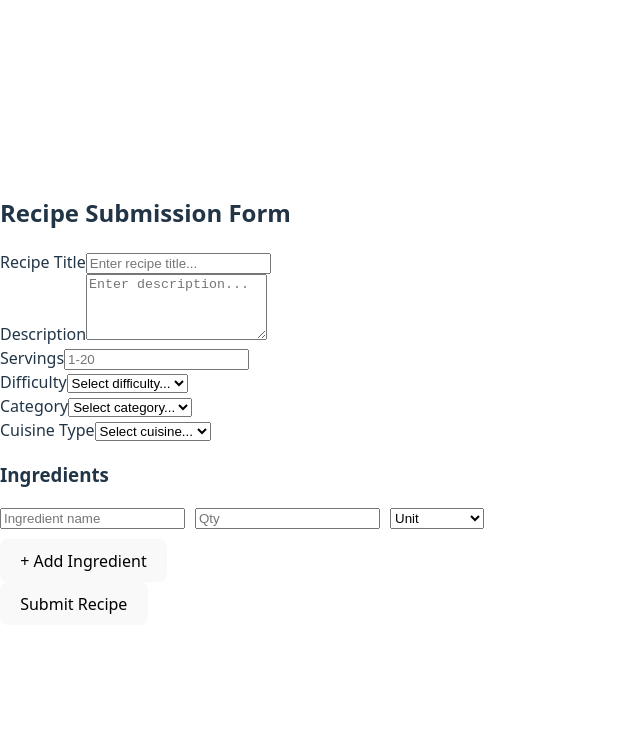
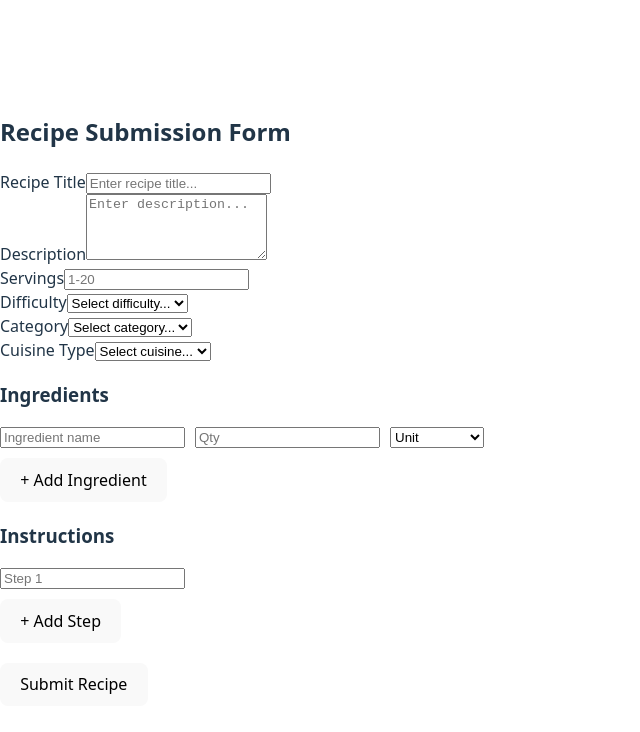
Before and after one commit to Javo2013/recipe_submission_form, a React (Vite) app in the folder my-recipe-submission-form/: page / in a window 1280 px wide. Shown: the top 732 px of the page, without its empty margins (0-640 px from the left). Built offline with nearby package versions, Linux system fonts and the light colour scheme.

Commit message:
add dynamic instuctions section

```diff
--- a/my-recipe-submission-form/src/components/RecipeSubmissionForm.jsx
+++ b/my-recipe-submission-form/src/components/RecipeSubmissionForm.jsx
@@ -10,6 +10,7 @@ function RecipeSubmissionForm() {
     category: "",
     cuisine: "",
     ingredients: [{ name: "", quantity: "", unit: "" }],
+    instructions: [""],
   });
 
   const [errors, setErrors] = useState({});
@@ -38,7 +39,7 @@ function RecipeSubmissionForm() {
     }));
   };
 
-  // ✅ Ingredient handlers
+  // ✅ Ingredients
   const handleIngredientChange = (index, field, value) => {
     setFormData((prev) => {
       const updated = [...prev.ingredients];
@@ -58,6 +59,29 @@ function RecipeSubmissionForm() {
     setFormData((prev) => ({
       ...prev,
       ingredients: prev.ingredients.filter((_, i) => i !== index),
+    }));
+  };
+
+  // ✅ Instructions
+  const handleInstructionChange = (index, value) => {
+    setFormData((prev) => {
+      const updated = [...prev.instructions];
+      updated[index] = value;
+      return { ...prev, instructions: updated };
+    });
+  };
+
+  const addInstruction = () => {
+    setFormData((prev) => ({
+      ...prev,
+      instructions: [...prev.instructions, ""],
+    }));
+  };
+
+  const removeInstruction = (index) => {
+    setFormData((prev) => ({
+      ...prev,
+      instructions: prev.instructions.filter((_, i) => i !== index),
     }));
   };
 
@@ -169,10 +193,9 @@ function RecipeSubmissionForm() {
           {touched.cuisine && errors.cuisine && <p>{errors.cuisine}</p>}
         </div>
 
-        {/* ✅ Ingredients Section */}
+        {/* ✅ Ingredients */}
         <div>
           <h3>Ingredients</h3>
-
           {formData.ingredients.map((ingredient, index) => (
             <div key={index} style={{ display: "flex", gap: "10px", marginBottom: "10px" }}>
               <input
@@ -181,14 +204,12 @@ function RecipeSubmissionForm() {
                 value={ingredient.name}
                 onChange={(e) => handleIngredientChange(index, "name", e.target.value)}
               />
-
               <input
                 type="number"
                 placeholder="Qty"
                 value={ingredient.quantity}
                 onChange={(e) => handleIngredientChange(index, "quantity", e.target.value)}
               />
-
               <select
                 value={ingredient.unit}
                 onChange={(e) => handleIngredientChange(index, "unit", e.target.value)}
@@ -210,13 +231,40 @@ function RecipeSubmissionForm() {
               )}
             </div>
           ))}
-
           <button type="button" onClick={addIngredient}>
             + Add Ingredient
           </button>
         </div>
 
-        <button type="submit">Submit Recipe</button>
+        {/* ✅ Instructions */}
+        <div style={{ marginTop: "20px" }}>
+          <h3>Instructions</h3>
+
+          {formData.instructions.map((step, index) => (
+            <div key={index} style={{ display: "flex", gap: "10px", marginBottom: "10px" }}>
+              <input
+                type="text"
+                placeholder={`Step ${index + 1}`}
+                value={step}
+                onChange={(e) => handleInstructionChange(index, e.target.value)}
+              />
+
+              {formData.instructions.length > 1 && (
+                <button type="button" onClick={() => removeInstruction(index)}>
+                  Remove
+                </button>
+              )}
+            </div>
+          ))}
+
+          <button type="button" onClick={addInstruction}>
+            + Add Step
+          </button>
+        </div>
+
+        <button type="submit" style={{ marginTop: "20px" }}>
+          Submit Recipe
+        </button>
       </form>
     </div>
   );
```
